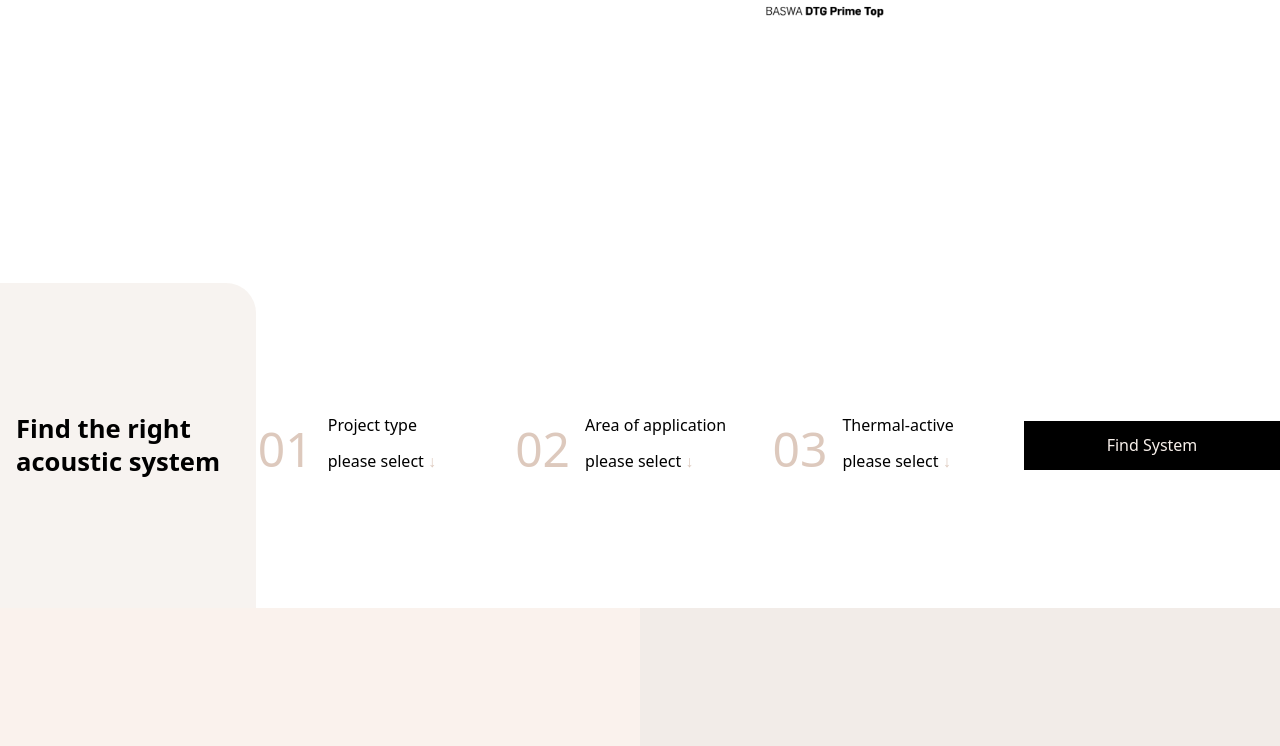
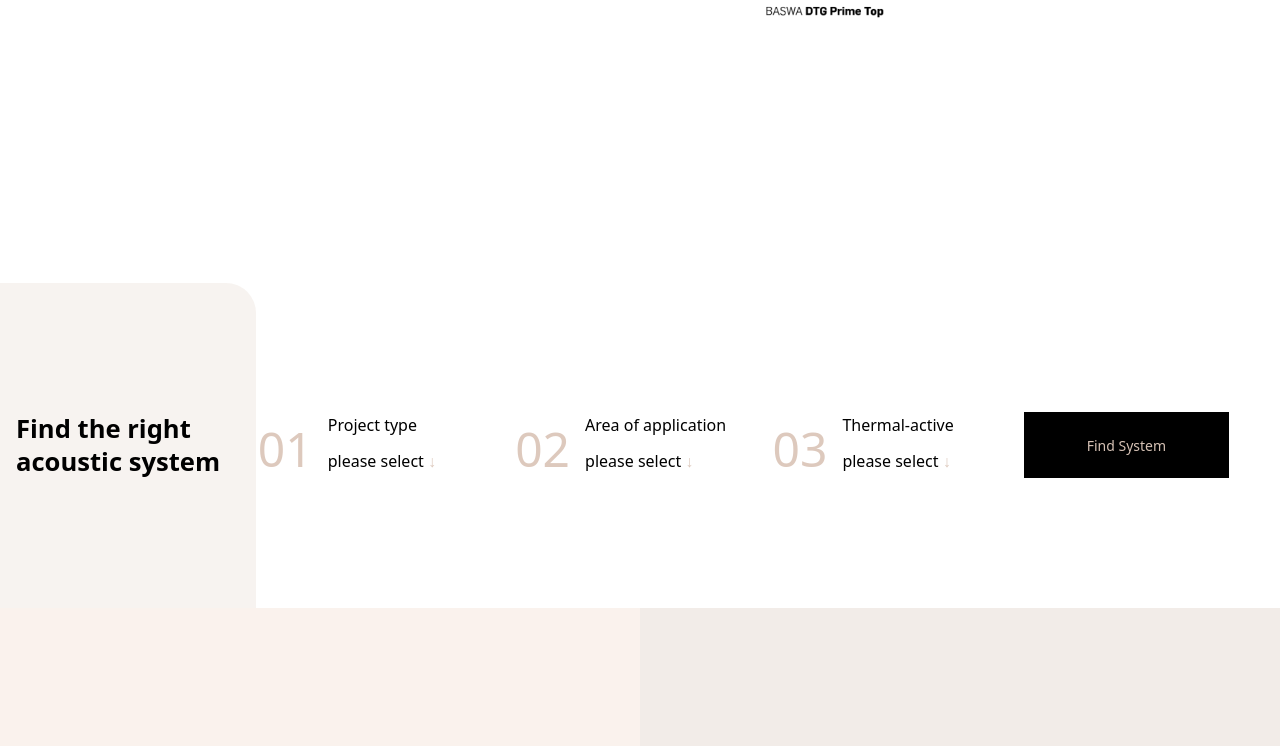
Before and after one commit to hwajj/clone-baswa, a React (Vite) app: page / in a window 1280 px wide. Shown: the part 2000-2746 px from the top of the page. Built offline with nearby package versions, Linux system fonts and the light colour scheme.

Commit message:
[fix] Navbar z-index 수정

```diff
--- a/src/components/Header/Dropdown.tsx
+++ b/src/components/Header/Dropdown.tsx
@@ -11,7 +11,7 @@ interface DropdownProps {
 export default function Dropdown({ submenus, dropdown, mode }: DropdownProps) {
   return (
     <div
-      className={`${dropdown ? "block" : "none"} "z-[1000] absolute menu-shadow bg-white  top-[90%] w-full"`}
+      className={`${dropdown ? "block" : "none"} z-50 absolute menu-shadow bg-white  top-[90%] w-full"`}
       style={{
         width: mode === HEADER_MENU_TYPE.LANGUAGE ? "w-auto" : "267%", // LANGUAGE일 때 width 제한
       }}
--- a/src/components/Main/Gallery.tsx
+++ b/src/components/Main/Gallery.tsx
@@ -25,12 +25,12 @@ export default function Gallery({ galleryIndexRef, allRefs }: GalleryProps) {
         <div className="index_title">
           <p>Find the right acoustic system</p>
         </div>
+
         <div className="index_choice" ref={indexRef} onClick={onShowToggleMenu}>
           {galleryChoiceData.map((data, i) => {
             return <GalleryIndex key={i} data={data} index={i} />;
           })}
         </div>
-
         <div className="index_button">
           <button>Find System</button>
         </div>
--- a/src/components/Main/GalleryIndex.tsx
+++ b/src/components/Main/GalleryIndex.tsx
@@ -45,6 +45,7 @@ export default function GalleryIndex({
   }, [dropdown]);
 
   const onDropdown = () => {
+    console.log("dd");
     setDropdown((state) => !state);
     // console.log(dropdown);
   };
--- a/src/scss/components/Header/Header.scss
+++ b/src/scss/components/Header/Header.scss
@@ -8,8 +8,9 @@ header {
   // border: 1px solid black;
   height: 8rem;
   pointer-events: all;
-  z-index: 2;
+  z-index: 100;
   // border: 3px solid red;
+
 
   .nav-area {
     top: 0;
--- a/src/scss/components/MainContent/Gallery.scss
+++ b/src/scss/components/MainContent/Gallery.scss
@@ -1,13 +1,14 @@
 .baswa-gallery {
   height: 100%;
+  z-index: 0;
 
   .index {
+    position: relative;
     display: grid;
     grid-template-columns: 1fr 3fr 1fr;
     align-items: center;
     // border: 4px solid pink;
     // @include flex-row;
-    position: relative;
 
     & > div {
       flex-basis: auto;
@@ -72,23 +73,22 @@
         & .submenu-container {
           z-index: 200;
           font-size: 0.8rem;
-          // border: 1px solid red;
           display: flex;
           flex-direction: column;
-          overflow-x: scroll;
+          justify-content: center;
+          align-items: center;
           transition: opacity 0.1s cubic-bezier(0.17, 0.67, 0.7, 0.55),
           visibility 0.8s cubic-bezier(0.17, 0.67, 0.7, 0.55);
           box-shadow: 3px 1px 25px -3px rgba(61, 61, 61, 0.75);
           position: relative;
-          top: 5%;
           left: 5%;
+
 
           &:hover {
             background: var(--darkBeige);
           }
 
           & > div {
-            // border: 1px solid pink;
             height: 100%;
             line-height: 100%;
           }
@@ -97,17 +97,19 @@
     }
 
     &_button {
+
       width: 100%;
-      background: black;
-      height: 15%;
-
+      display: flex;
+      margin-left: auto;
       & > button {
-        height: 100%;
-        width: 100%;
+        height: 66px;
+        width: 80%;
         background: black;
-        color: var(--lightBeige);
+        color: #d5c1b4;
         font-weight: 500;
+        font-size: 14px;
         cursor: pointer;
+        max-width: 25rem;
       }
     }
   }
@@ -130,8 +132,7 @@
     border-radius: 0 30px 0 0;
     width: 90%;
     position: relative;
-
-    height: 25rem;
+    height: 520px;
     padding: 2rem;
     display: flex;
     margin-bottom: 2rem;
@@ -139,7 +140,7 @@
 
     & > .index_title {
       width: 98%;
-      font-size: 1.2rem;
+      font-size: 1.5rem;
       font-weight: bolder;
       background: none;
       border: none;
@@ -148,6 +149,7 @@
       align-items: flex-start;
       justify-content: flex-start;
       flex-basis: 100px;
+
 
       & > p {
         width: 40%;
@@ -161,6 +163,9 @@
       width: 100%;
       transform: translateX(3%);
       height: auto;
+      z-index: 2;
+      position: absolute;
+      top: 140px;
 
       > .menu-container {
         position: relative;
@@ -174,6 +179,9 @@
           position: absolute;
           top: 80%;
           left: 10%;
+          //z-index: 2000;
+          margin-top: 10px;
+          cursor: pointer;
         }
       }
     }
@@ -184,10 +192,18 @@
       right: 0;
       width: 96%;
       height: 12%;
-      z-index: -1;
+      //border: 2px solid red;
+      transform: translateY(0px);
+      cursor: pointer;
+      z-index: 1;
 
       & > button {
+        //border: 2px solid blue;
+        position: absolute;
         width: 100%;
+        height: 100%;
+        max-width: 100%;
+        cursor: pointer;
       }
     }
   }
```
